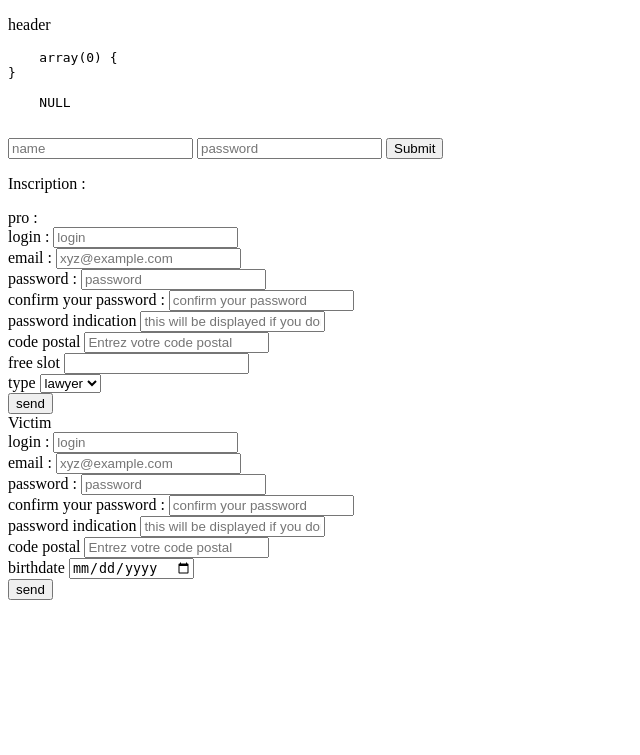
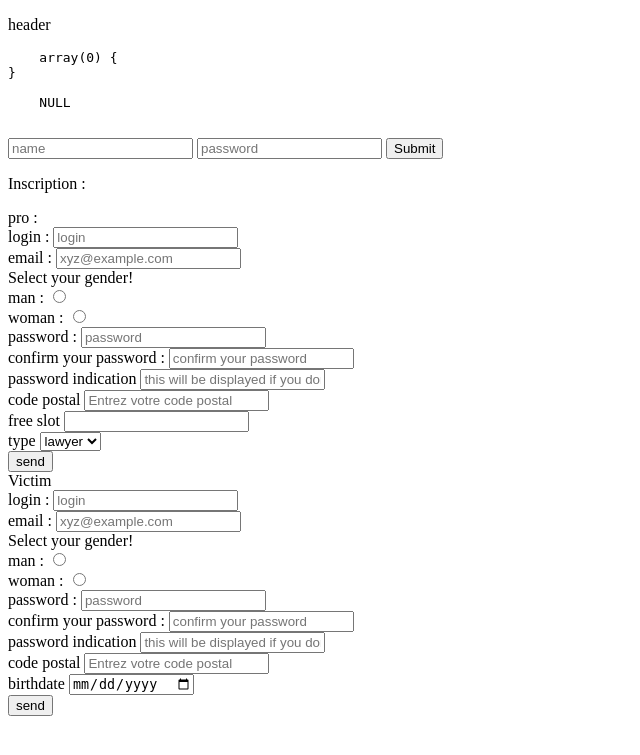
Before and after one commit to jonathanSimonney/transversalProject, a PHP site: page / in a window 1280 px wide. Shown: the top 755 px of the page, without its empty margins (0-640 px from the left). Run offline with PHP 8.4, Linux system fonts and the light colour scheme; some libraries are stand-ins or nearby versions.

Commit message:
gender adde for inscription and in different places of the site (but not in professional research)

```diff
--- a/Model/AdminManager.php
+++ b/Model/AdminManager.php
@@ -36,7 +36,7 @@ class AdminManager extends UserManager
         }
         else
         {
-            $this->userRegisterWithParams($data, ['pseudo', 'email', 'password', 'indic', 'type', 'location', 'free_slot'], true);
+            $this->userRegisterWithParams($data, ['pseudo', 'email', 'gender', 'password', 'indic', 'type', 'location', 'free_slot'], true);
             $this->DBManager->dbSuppress('unregistered_users', $id);
             echo json_encode('ok');
         }
--- a/Model/FormManager.php
+++ b/Model/FormManager.php
@@ -141,6 +141,14 @@ class FormManager extends BaseManager
         }
     }
 
+    public function checkGender($potentialGender)
+    {
+        if ($potentialGender !== 'man' && $potentialGender !== 'woman')
+        {
+            $_SESSION['errorMessage']['gender'] = 'Invalid.';
+        }
+    }
+
     public function checkPassword($password, $confirmationPassword)
     {
         if ($password !== $confirmationPassword)
--- a/Model/ProManager.php
+++ b/Model/ProManager.php
@@ -22,7 +22,7 @@ class ProManager extends UserManager
 
     public function getContact()
     {
-        $ret = $this->DBManager->findAll('SELECT `id`, `pseudo`, `location`, `type`, `birthdate`
+        $ret = $this->DBManager->findAll('SELECT `id`, `pseudo`, `gender`, `location`, `type`, `birthdate`
         FROM users WHERE psy_id = '.$_SESSION['currentUser']['data']['id'].' OR lawyer_id = '.$_SESSION['currentUser']['data']['id']);
 
         $ret = $this->makeInferiorKeyIndex($ret, 'pseudo');
@@ -121,7 +121,7 @@ class ProManager extends UserManager
 
     public function userRegister()
     {
-        parent::userRegisterWithParams($_POST, ['pseudo', 'email', 'password', 'indic', 'type', 'location', 'free_slot'], false);
+        parent::userRegisterWithParams($_POST, ['pseudo', 'email', 'gender', 'password', 'indic', 'type', 'location', 'free_slot'], false);
 
         $suAdress = $this->DBManager->findOne('SELECT email FROM users WHERE type = \'admin\'')['email'];
 
--- a/Model/UserManager.php
+++ b/Model/UserManager.php
@@ -32,12 +32,13 @@ class UserManager extends BaseManager
     {
         $_SESSION['errorMessage'] = '';
 
-        $this->FormManager->checkRequiredField(['pseudo', 'email', 'password', 'confirmationOfPassword', 'indic', 'location']);
+        $this->FormManager->checkRequiredField(['pseudo', 'email', 'password', 'confirmationOfPassword', 'indic', 'location', 'gender']);
         $this->FormManager->checkMaxLengthField(['pseudo', 'email', 'password', 'confirmationOfPassword', 'indic'], 255);
         $this->FormManager->checkUniqField(['pseudo' => 'users', 'email' => 'users']);
         $this->FormManager->checkUniqField(['pseudo' => 'unregistered_users', 'email' => 'unregistered_users']);
 
         $this->FormManager->checkEmail($_POST['email']);
+        $this->FormManager->checkGender($_POST['gender']);
         $this->FormManager->checkExactLength(['location'], 5);//todo change with much more precise check!
         $this->FormManager->checkPassword($_POST['password'], $_POST['confirmationOfPassword']);
 
@@ -68,6 +69,7 @@ class UserManager extends BaseManager
             $user[$field] = $data[$field];
         }
         $this->DBManager->dbInsert($table, $user, true);
+        var_dump($table, $user);
         $user = $this->DBManager->getWhatHow($data['pseudo'], 'pseudo', $table)[0];
 
         if (!$this->isAdmin())
--- a/Model/VictimManager.php
+++ b/Model/VictimManager.php
@@ -18,13 +18,13 @@ class VictimManager extends UserManager
 
     public function getContact()
     {
-        $ret = $this->DBManager->findAll('SELECT `id`, `pseudo`, `location`, `type` FROM users WHERE id IN ('.$_SESSION['currentUser']['data']['lawyer_id'].', '.$_SESSION['currentUser']['data']['psy_id'].')');
+        $ret = $this->DBManager->findAll('SELECT `id`, `pseudo`, `gender`, `location`, `type` FROM users WHERE id IN ('.$_SESSION['currentUser']['data']['lawyer_id'].', '.$_SESSION['currentUser']['data']['psy_id'].')');
         return $this->makeInferiorKeyIndex($ret, 'pseudo');
     }
 
     public function userRegister()
     {
-        parent::userRegisterWithParams($_POST, ['pseudo', 'email', 'password', 'indic', 'location', 'birthdate'], true);
+        parent::userRegisterWithParams($_POST, ['pseudo', 'email', 'gender', 'password', 'indic', 'location', 'birthdate'], true);
         //do additional things!
     }
 
--- a/views/disconnected/home.html.twig
+++ b/views/disconnected/home.html.twig
@@ -25,6 +25,12 @@
 
         <label for="proEmail">email : </label>
         <input type="email" name="email" id="proEmail" placeholder="xyz@example.com"><br>
+
+        <span>Select your gender!</span><br>
+        <label for="proMale">man : </label>
+        <input type="radio" name="gender" value="man" id="proMale"><br>
+        <label for="proFemale">woman : </label>
+        <input type="radio" name="gender" value="woman" id="proFemale"><br>
 
         <label for="proPassword">password : </label>
         <input type="password" name="password" id="proPassword" placeholder="password">
@@ -61,6 +67,12 @@
         <label for="victimEmail">email : </label>
         <input type="email" name="email" id="victimEmail" placeholder="xyz@example.com"><br>
 
+        <span>Select your gender!</span><br>
+        <label for="victimMale">man : </label>
+        <input type="radio" name="gender" value="man" id="victimMale"><br>
+        <label for="victimFemale">woman : </label>
+        <input type="radio" name="gender" value="woman" id="victimFemale"><br>
+
         <label for="victimPassword">password : </label>
         <input type="password" name="password" id="victimPassword" placeholder="password">
         <br>
```
